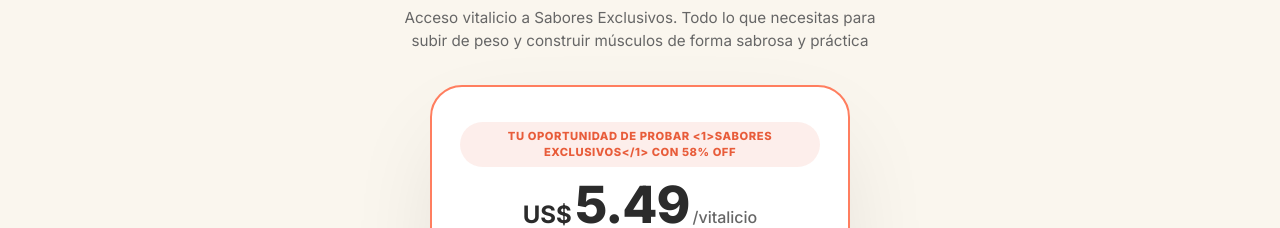
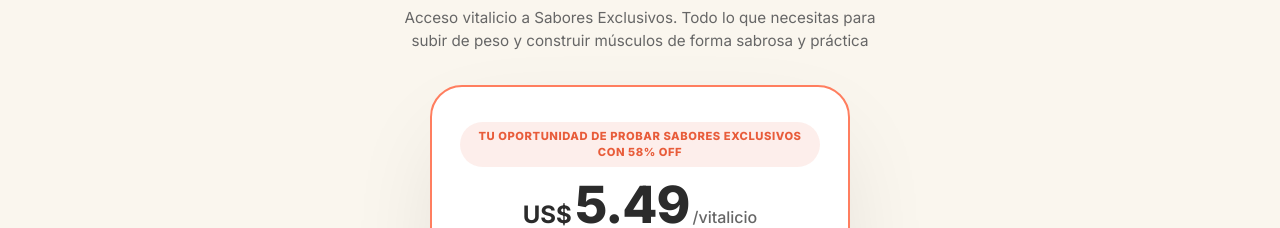
Before and after one commit to YohanSaibb026/LeadingPage, a React (Vite) app: page / in a window 1280 px wide. Shown: the part 3660-3888 px from the top of the page. Built offline with nearby package versions, Linux system fonts and the light colour scheme; a web font is replaced by a local one.

Commit message:
feat: Add new landing page component with internationalization support for multiple Spanish variants and Portuguese.

```diff
--- a/src/components/LandingPage.tsx
+++ b/src/components/LandingPage.tsx
@@ -751,7 +751,11 @@ const LandingPage = () => {
 
                 <div className="cta-card-premium">
                     <div className="pricing-header">
-                        <span className="pricing-tag">{t('features.pricing.promotion.label')}</span>
+                        <span className="pricing-tag">
+                            <Trans i18nKey="cta.premium_card.tag">
+                                Tu oportunidad de probar <span style={{ color: 'var(--primary)' }}>Sabores Exclusivos</span> con 58% OFF
+                            </Trans>
+                        </span>
                         <div className="pricing-main">
                             <span className="price-currency">US$</span>
                             <span className="price-value">{t('cta.premium_card.price')}</span>
--- a/src/locales/es-AR.json
+++ b/src/locales/es-AR.json
@@ -122,6 +122,7 @@
         "urgency": "Oferta por tiempo limitado",
         "button": "Quiero aprovechar la promoción del 58% OFF ahora",
         "premium_card": {
+            "tag": "Tu oportunidad de probar <1>Sabores Exclusivos</1> con 58% OFF",
             "price": "5.49",
             "period": "/vitalicio",
             "comparison": "Más barato que un pedido de delivery",
--- a/src/locales/es-CO.json
+++ b/src/locales/es-CO.json
@@ -129,6 +129,7 @@
         "urgency": "Oferta por tiempo limitado",
         "button": "Quiero aprovechar la promoción del 58% OFF ahora",
         "premium_card": {
+            "tag": "Tu oportunidad de probar <1>Sabores Exclusivos</1> con 58% OFF",
             "price": "5.49",
             "period": "/vitalicio",
             "comparison": "Más barato que un pedido de delivery",
--- a/src/locales/es-MX.json
+++ b/src/locales/es-MX.json
@@ -122,6 +122,7 @@
         "urgency": "Oferta por tiempo limitado",
         "button": "Quiero aprovechar la promoción del 58% OFF ahora",
         "premium_card": {
+            "tag": "vitalicio",
             "price": "5.49",
             "period": "/vitalicio",
             "comparison": "Más barato que un pedido de delivery",
--- a/src/locales/es.json
+++ b/src/locales/es.json
@@ -58,6 +58,7 @@
         "urgency": "La oferta termina en:",
         "button": "QUIERO EL ACCESO AHORA",
         "premium_card": {
+            "tag": "Tu oportunidad de probar <1>Sabores Exclusivos</1> con 58% OFF",
             "price": "9.90",
             "period": "/vitalicio",
             "comparison": "Más barato que un pedido de delivery",
--- a/src/locales/pt.json
+++ b/src/locales/pt.json
@@ -122,6 +122,7 @@
         "urgency": "Oferta termina em:",
         "button": "QUERO O ACESSO AGORA",
         "premium_card": {
+            "tag": "Sua oportunidade de testar o <1>Sabores Exclusivos</1> com 58% OFF",
             "price": "9.90",
             "period": "/vitalício",
             "comparison": "Mais barato que um lanche de delivery",
```
